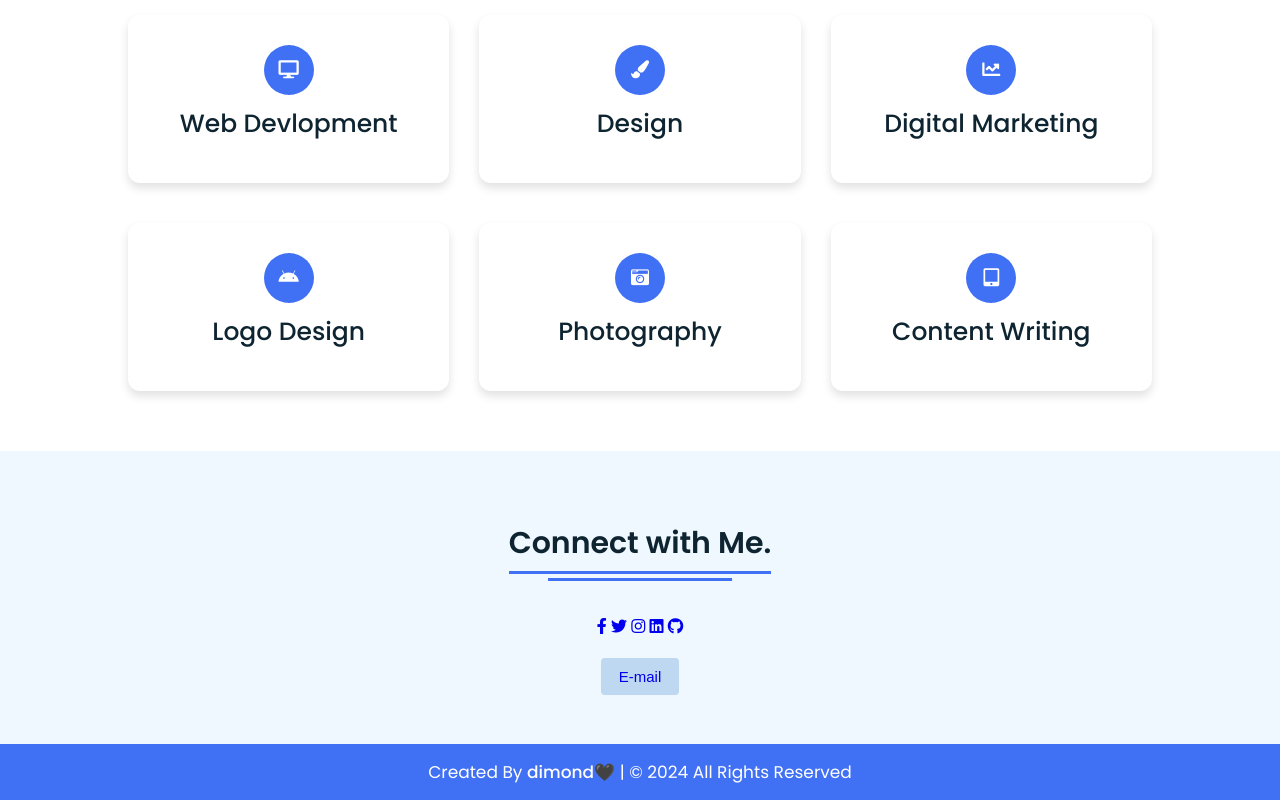
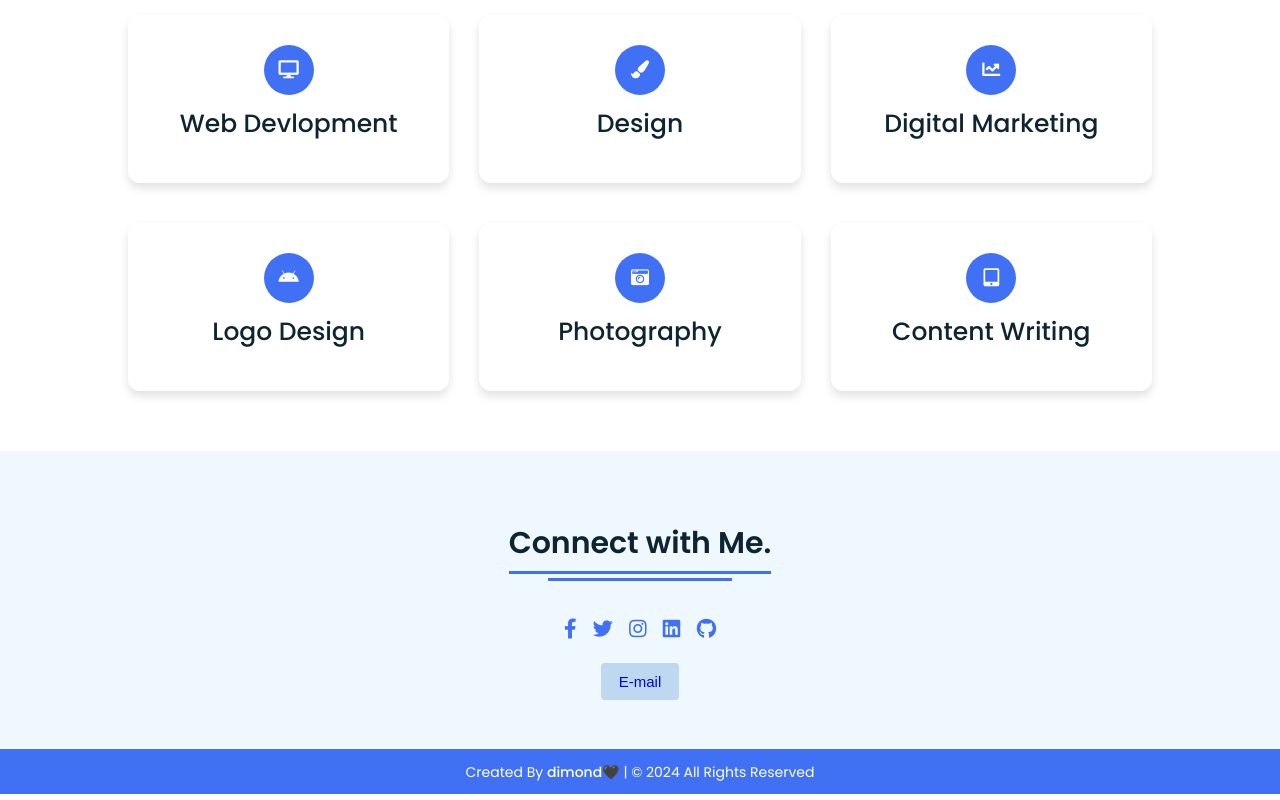
Before and after one commit to dimond79/Portfolio, a plain HTML site: page index.html in a window 1280 px wide. Shown: the part 2231-3031 px from the top of the page. Drawn offline with Linux system fonts and the light colour scheme.

Commit message:
Update style.css

```diff
--- a/style.css
+++ b/style.css
@@ -98,7 +98,7 @@ nav .menu-btn,
   display: none;
 }
 nav .menu-btn{
-  color: #4070f4;
+  color: #3c64c9;
 }
 nav.sticky .menu-btn{
   color: #FFF;
@@ -352,7 +352,7 @@ section .button button:hover{
 .services .boxes .box:hover p{
   color: #fff;
 }
-/* Contact Me CSS */
+/* Connect with Me CSS */
 .contact{
   background: #F0F8FF;
 }
@@ -366,15 +366,21 @@ section .button button:hover{
   margin: auto;
 }
 
+.contact .media-icons a{
+  color: #4070f4;
+  font-size: 20px;
+  margin: 0 6px;
+}
+
 /* Footer CSS */
 footer{
   background: #4070f4;
-  padding: 15px 0;
+  padding: 10px 0;
   text-align: center;
   font-family: 'Poppins', sans-serif;
 }
 footer .text span{
-  font-size: 17px;
+  font-size: 14px;
   font-weight: 400;
   color: #fff;
 }
@@ -385,6 +391,9 @@ footer .text span a{
 footer .text span a:hover{
   text-decoration: underline;
 }
+
+
+
 /* Scroll TO Top Button CSS */
 .scroll-button a{
   position: fixed;
```
